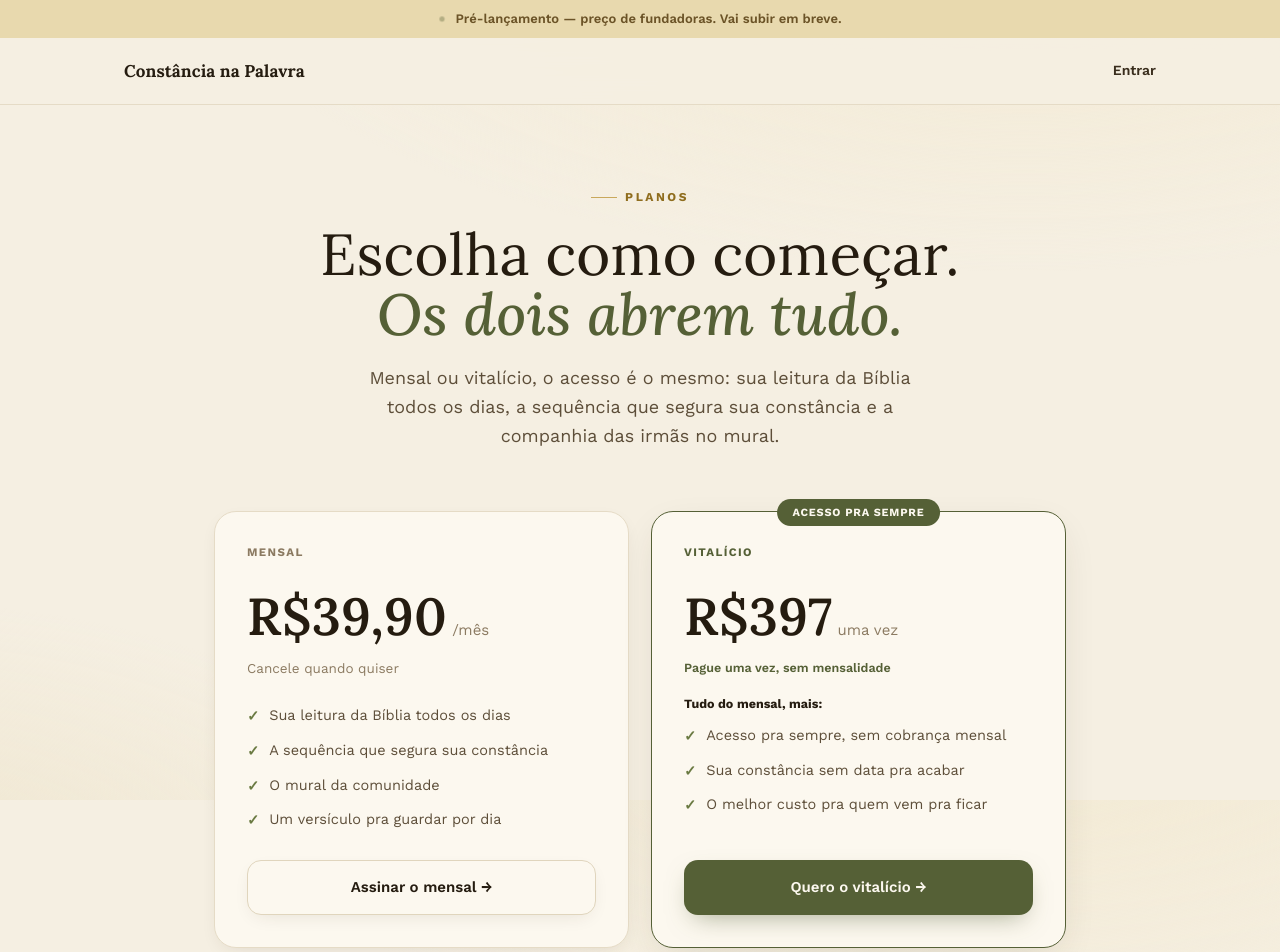
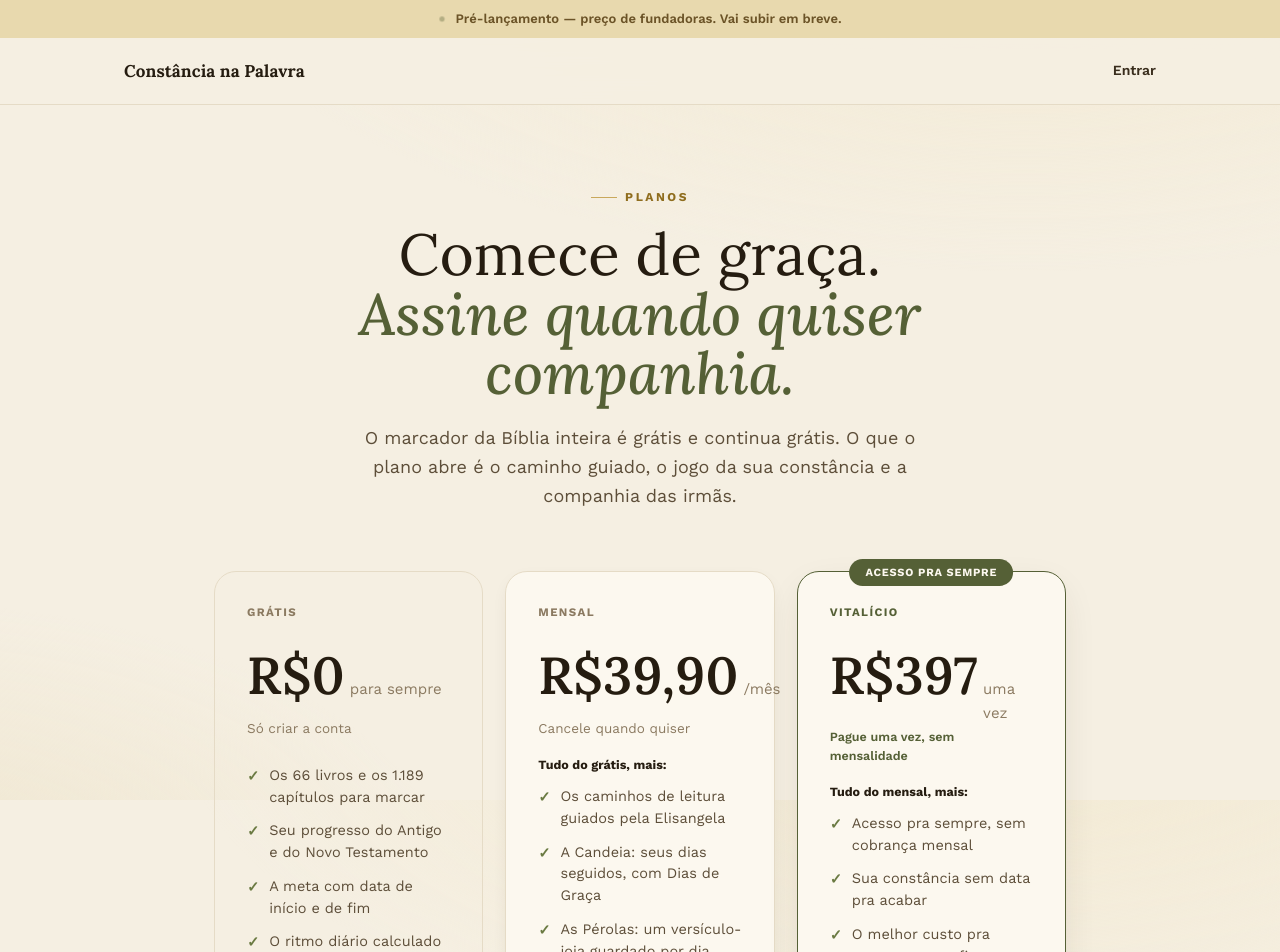
Before and after one commit to santoromateus-cloud/constancia-na-palavra, a Next.js app: page /pricing in a window 1280 px wide. Shown: the top 952 px of the page. Built offline with nearby package versions, Linux system fonts and the light colour scheme; no server answers; a web font is replaced by a local one.

Commit message:
/pricing: 3 colunas — Gratis R$0, Mensal R$39,90, Vitalicio R$397

```diff
--- a/src/app/pricing/page.tsx
+++ b/src/app/pricing/page.tsx
@@ -55,28 +55,45 @@ export default function PricingPage() {
         <header style={{ textAlign: 'center', maxWidth: 660, margin: '0 auto clamp(40px,5vw,60px)' }} className="reveal d1">
           <span className="kick" style={{ justifyContent: 'center' }}>Planos</span>
           <h1 style={{ fontSize: 'clamp(34px,5vw,58px)', lineHeight: 1.03, margin: '18px 0 0' }}>
-            Escolha como começar.{' '}
-            <span style={{ color: 'var(--coral)', fontStyle: 'italic', fontWeight: 500 }}>Os dois abrem tudo.</span>
+            Comece de graça.{' '}
+            <span style={{ color: 'var(--coral)', fontStyle: 'italic', fontWeight: 500 }}>Assine quando quiser companhia.</span>
           </h1>
-          <p style={{ fontSize: 'clamp(16px,1.5vw,18px)', color: '#5D4E39', margin: '20px auto 0', maxWidth: '52ch', lineHeight: 1.6 }}>
-            Mensal ou vitalício, o acesso é o mesmo: sua leitura da Bíblia todos os dias, a
-            sequência que segura sua constância e a companhia das irmãs no mural.
+          <p style={{ fontSize: 'clamp(16px,1.5vw,18px)', color: '#5D4E39', margin: '20px auto 0', maxWidth: '54ch', lineHeight: 1.6 }}>
+            O marcador da Bíblia inteira é grátis e continua grátis. O que o plano abre é o
+            caminho guiado, o jogo da sua constância e a companhia das irmãs.
           </p>
         </header>
 
         {/* Cards */}
-        <section style={{ display: 'grid', gridTemplateColumns: 'repeat(auto-fit, minmax(280px, 1fr))', gap: 22, alignItems: 'stretch' }}>
+        <section style={{ display: 'grid', gridTemplateColumns: 'repeat(auto-fit, minmax(268px, 1fr))', gap: 22, alignItems: 'stretch' }}>
+
+          {/* Grátis */}
+          <article style={{ ...card, background: 'transparent', boxShadow: 'none' }} className="reveal d2">
+            <p style={{ fontSize: 11.5, fontWeight: 700, letterSpacing: 1.4, textTransform: 'uppercase', color: 'var(--muted)' }}>Grátis</p>
+            <div style={{ display: 'flex', alignItems: 'baseline', gap: 5, margin: '14px 0 2px' }}>
+              <span className="serif" style={{ fontSize: 52, fontWeight: 600, color: 'var(--ink)' }}>R$0</span>
+              <span style={{ color: 'var(--muted)', fontSize: 15 }}>para sempre</span>
+            </div>
+            <p style={{ fontSize: 13.5, color: 'var(--muted)', marginBottom: 26 }}>Só criar a conta</p>
+            <ul style={{ listStyle: 'none', display: 'flex', flexDirection: 'column', gap: 12, marginBottom: 28, flex: 1 }}>
+              {['Os 66 livros e os 1.189 capítulos para marcar', 'Seu progresso do Antigo e do Novo Testamento', 'A meta com data de início e de fim', 'O ritmo diário calculado para você chegar'].map(f => (
+                <li key={f} style={feat}>{check}{f}</li>
+              ))}
+            </ul>
+            <Link href="/login" className="btn btn-google" style={{ justifyContent: 'center' }}>Criar minha conta grátis →</Link>
+          </article>
 
           {/* Mensal */}
-          <article style={card} className="reveal d2">
+          <article style={card} className="reveal d3">
             <p style={{ fontSize: 11.5, fontWeight: 700, letterSpacing: 1.4, textTransform: 'uppercase', color: 'var(--muted)' }}>Mensal</p>
             <div style={{ display: 'flex', alignItems: 'baseline', gap: 5, margin: '14px 0 2px' }}>
               <span className="serif" style={{ fontSize: 52, fontWeight: 600, color: 'var(--ink)' }}>R$39,90</span>
               <span style={{ color: 'var(--muted)', fontSize: 15 }}>/mês</span>
             </div>
-            <p style={{ fontSize: 13.5, color: 'var(--muted)', marginBottom: 26 }}>Cancele quando quiser</p>
+            <p style={{ fontSize: 13.5, color: 'var(--muted)', marginBottom: 16 }}>Cancele quando quiser</p>
+            <p style={{ fontSize: 12.5, fontWeight: 700, color: 'var(--ink)', marginBottom: 12 }}>Tudo do grátis, mais:</p>
             <ul style={{ listStyle: 'none', display: 'flex', flexDirection: 'column', gap: 12, marginBottom: 28, flex: 1 }}>
-              {['Sua leitura da Bíblia todos os dias', 'A sequência que segura sua constância', 'O mural da comunidade', 'Um versículo pra guardar por dia'].map(f => (
+              {['Os caminhos de leitura guiados pela Elisangela', 'A Candeia: seus dias seguidos, com Dias de Graça', 'As Pérolas: um versículo-joia guardado por dia', 'A Lavra: seu campo crescendo a cada leitura', 'O Mural das Irmãs e a Dupla de Constância'].map(f => (
                 <li key={f} style={feat}>{check}{f}</li>
               ))}
             </ul>
@@ -86,7 +103,7 @@ export default function PricingPage() {
           </article>
 
           {/* Vitalício */}
-          <article style={{ ...card, border: '1.5px solid var(--coral)', boxShadow: 'var(--shadow)', position: 'relative' }} className="reveal d3">
+          <article style={{ ...card, border: '1.5px solid var(--coral)', boxShadow: 'var(--shadow)', position: 'relative' }} className="reveal d4">
             <span style={{
               position: 'absolute', top: -13, left: '50%', transform: 'translateX(-50%)',
               background: 'var(--coral)', color: '#FCF8EF', fontSize: 11, fontWeight: 700,
```
